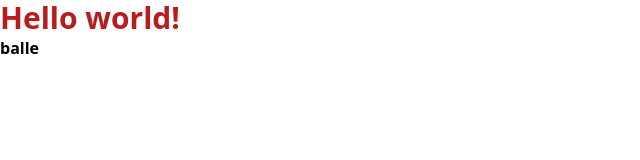
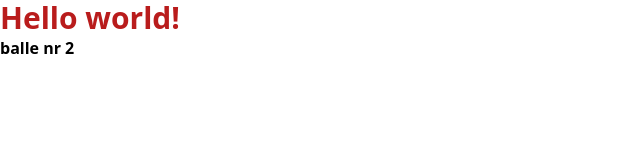
Before and after one commit to stiansame/fed2_ca2, a website: page index.html in a window 1280 px wide. Shown: the full height of the page, 0-640 px from the left. Drawn offline with Linux system fonts and the light colour scheme.

Commit message:
Update index.html

```diff
--- a/index.html
+++ b/index.html
@@ -13,7 +13,7 @@
         Hello world!
     </h1>
     <p class="font-bold">
-        balle
+        balle nr 2
     </p>
 </body>
 
```
